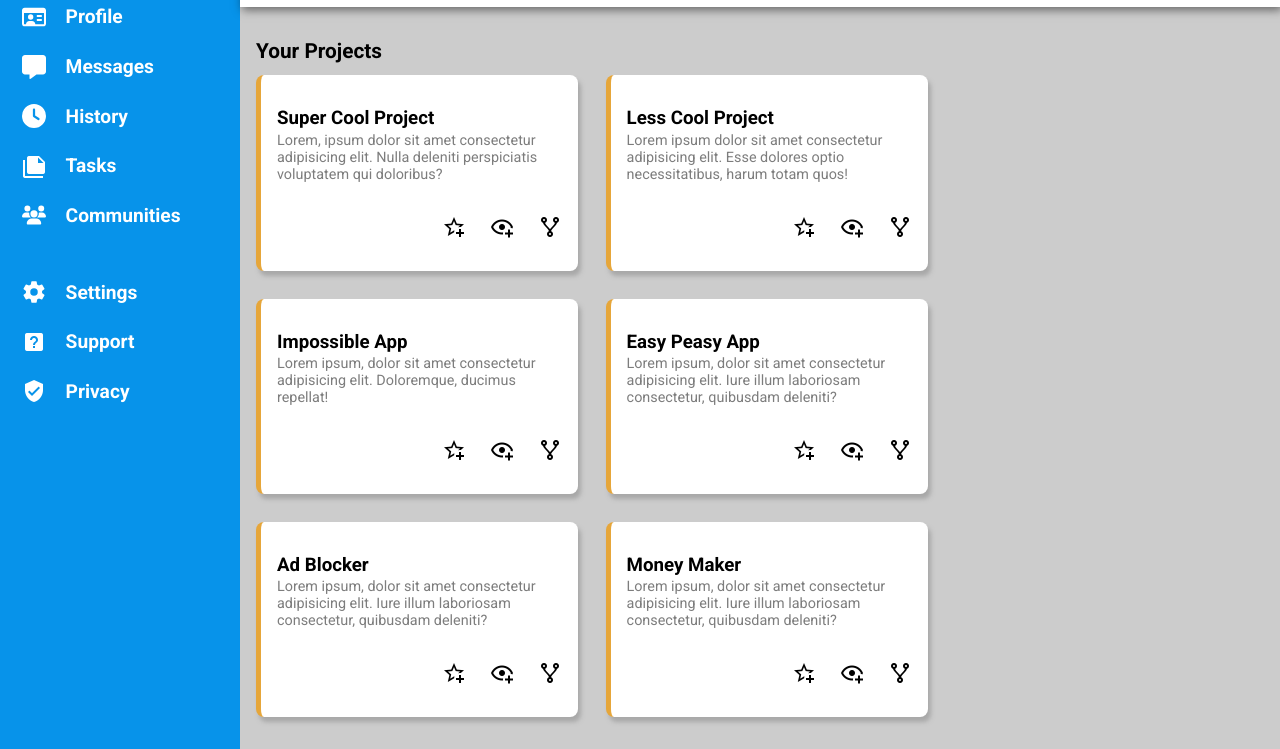
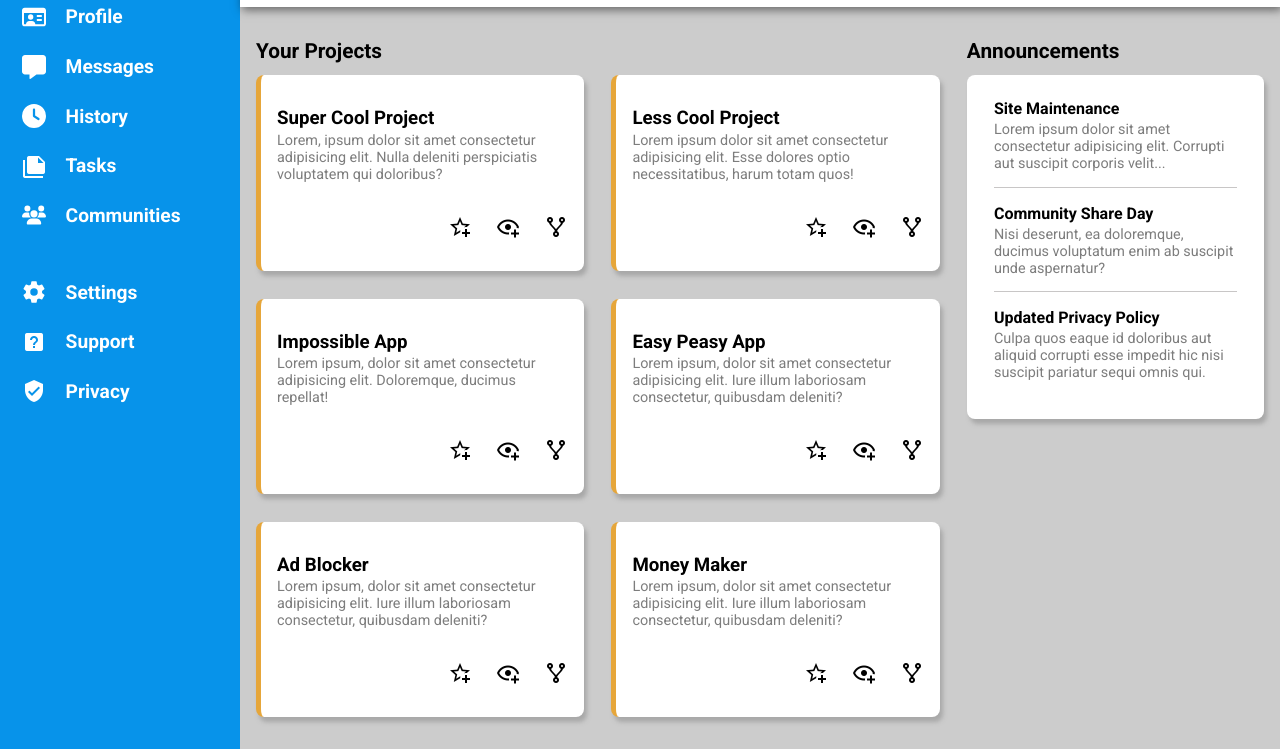
Before and after one commit to Thatgirl9/Grid-Dashboard, a plain HTML site: page index.html in a window 1280 px wide. Shown: the part 145-894 px from the top of the page. Drawn offline with Linux system fonts and the light colour scheme.

Commit message:
Feat: Announcements complete

```diff
--- a/grid.css
+++ b/grid.css
@@ -40,7 +40,8 @@ body {
 .article {
   background-color: #ccc;
   display: grid;
-  grid-template-columns: 2fr 1fr;
+  grid-template-columns: 2.3fr 1fr;
+  column-gap: 1.7em;
   padding: 1em 1em 2em 1em;
 }
 
@@ -174,11 +175,8 @@ body {
 
 /* *Article* */
 
-.article__part__one h3 {
+.header__h3 {
   color: black;
-}
-
-.header__h3 {
   font-size: 1.3rem;
   margin-bottom: 0.6em;
 }
@@ -216,3 +214,31 @@ body {
 .article__icons img:hover {
   cursor: pointer;
 }
+
+.article__part__two {
+  color: black;
+}
+
+.announce__div {
+  background-color: #fff;
+  padding: 1.5em 1.7em;
+  border-radius: 0.5em;
+  box-shadow: 3px 5px 4px rgba(133, 133, 133, 0.5);
+}
+
+.div__one {
+  border-bottom-width: 1px;
+  border-bottom-style: solid;
+  border-bottom-color: #c8c6c6;
+}
+
+.announce__p {
+  color: #7d7d7d;
+  font-size: 0.9rem;
+  margin-top: 0.2em;
+  padding-bottom: 1em;
+}
+
+.two {
+  margin-top: 1em;
+}
--- a/index.html
+++ b/index.html
@@ -292,7 +292,32 @@
 
       </div>
       <!-- 2nd Part -->
-      <div></div>
+      <div class="article__part__two">
+        <h3 class="header__h3">Announcements</h3>
+        <!-- 1st Part -->
+        <div class="announce__div">
+          <!-- 1 -->
+          <div class="div__one">
+            <h4>Site Maintenance</h4>
+            <p class="announce__p">Lorem ipsum dolor sit amet consectetur adipisicing elit. Corrupti aut suscipit
+              corporis velit...</p>
+          </div>
+          <!-- 2 -->
+          <div class="div__one two">
+            <h4>Community Share Day</h4>
+            <p class="announce__p"> Nisi deserunt, ea doloremque, ducimus voluptatum enim ab suscipit unde aspernatur?
+            </p>
+          </div>
+          <!-- 3 -->
+          <div class=" two">
+            <h4>Updated Privacy Policy</h4>
+            <p class="announce__p">Culpa quos eaque id doloribus aut aliquid corrupti esse impedit hic nisi suscipit
+              pariatur sequi omnis qui.</p>
+          </div>
+        </div>
+        <!-- 2nd Part -->
+        <div class="trending div"></div>
+      </div>
     </article>
   </main>
 </body>
```
